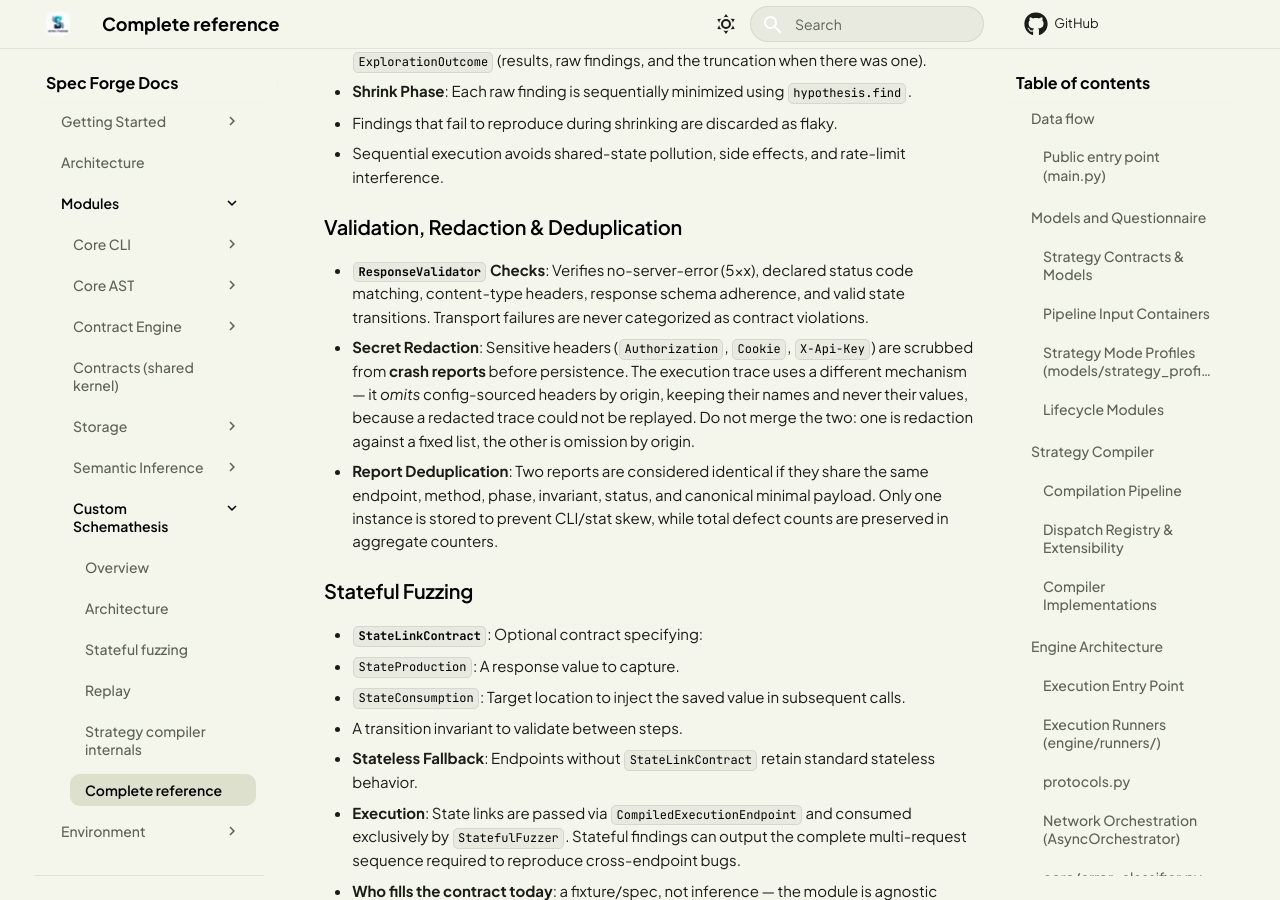
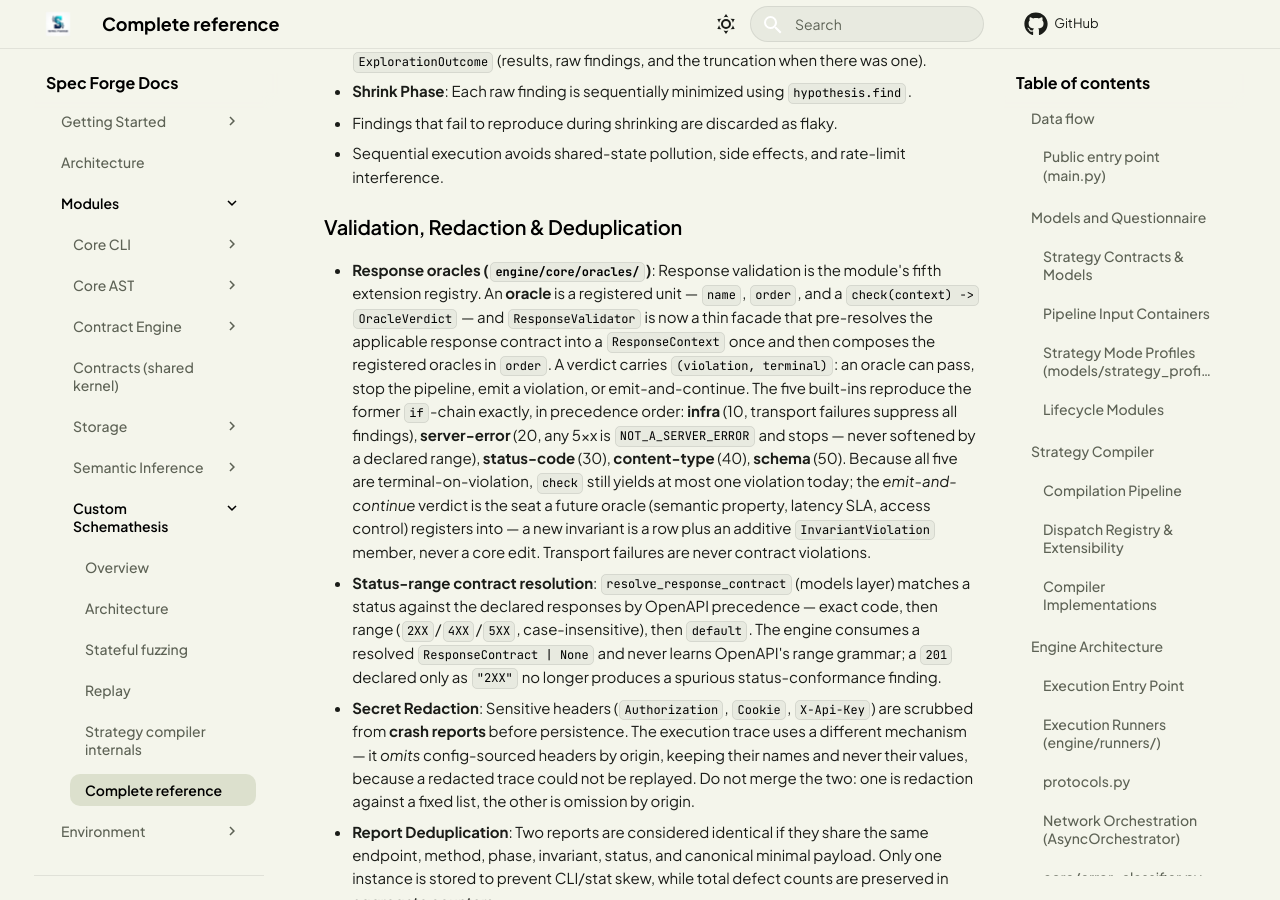
Before and after one commit to Spec-Forge-Testing/specforge-docs, an MkDocs documentation site: the page built from docs/modules/custom-schemathesis/reference.md, in a window 1280 px wide and 900 px high, scrolled down 9058 px. Built offline with MkDocs 1.6.1 and Material for MkDocs 9.7.7, drawn with Linux system fonts in a browser that asks for light colours; comment, search, counter and statistics services are not loaded; some of the changed text lies outside the part shown.

Commit message:
docs(custom-schemathesis): document the response oracle registry

```diff
--- a/docs/modules/custom-schemathesis/reference.md
+++ b/docs/modules/custom-schemathesis/reference.md
@@ -239,7 +239,7 @@ creates its own.
 | :--- | :--- |
 | **`ContextInjector`** | Builds an immutable request blueprint from assembled zone payloads, and records which header names came from the run config. |
 | **`ErrorClassifier`** | Categorizes HTTP responses and transport-level failures. |
-| **`ResponseValidator`** | Enforces declared response formats and state transition invariants. |
+| **`ResponseValidator`** | A thin facade that composes registered **response oracles** (see below) to decide which invariant a response violated. |
 | **`hypothesis_settings`** | Single source of the Hypothesis settings each strategy runs with. |
 | **`AsyncHttpFuzzer`** | Default stateless execution strategy. |
 | **`StatefulFuzzer`** | Executes linked, multi-endpoint request sequences. |
@@ -327,7 +327,8 @@ stateless path.
 
 ### Validation, Redaction & Deduplication
 
-* **`ResponseValidator` Checks**: Verifies no-server-error (5xx), declared status code matching, content-type headers, response schema adherence, and valid state transitions. Transport failures are never categorized as contract violations.
+* **Response oracles (`engine/core/oracles/`)**: Response validation is the module's fifth extension registry. An **oracle** is a registered unit — `name`, `order`, and a `check(context) -> OracleVerdict` — and `ResponseValidator` is now a thin facade that pre-resolves the applicable response contract into a `ResponseContext` once and then composes the registered oracles in `order`. A verdict carries `(violation, terminal)`: an oracle can pass, stop the pipeline, emit a violation, or emit-and-continue. The five built-ins reproduce the former `if`-chain exactly, in precedence order: **infra** (10, transport failures suppress all findings), **server-error** (20, any 5xx is `NOT_A_SERVER_ERROR` and stops — never softened by a declared range), **status-code** (30), **content-type** (40), **schema** (50). Because all five are terminal-on-violation, `check` still yields at most one violation today; the *emit-and-continue* verdict is the seat a future oracle (semantic property, latency SLA, access control) registers into — a new invariant is a row plus an additive `InvariantViolation` member, never a core edit. Transport failures are never contract violations.
+* **Status-range contract resolution**: `resolve_response_contract` (models layer) matches a status against the declared responses by OpenAPI precedence — exact code, then range (`2XX`/`4XX`/`5XX`, case-insensitive), then `default`. The engine consumes a resolved `ResponseContract | None` and never learns OpenAPI's range grammar; a `201` declared only as `"2XX"` no longer produces a spurious status-conformance finding.
 * **Secret Redaction**: Sensitive headers (`Authorization`, `Cookie`, `X-Api-Key`) are scrubbed from **crash reports** before persistence. The execution trace uses a different mechanism — it *omits* config-sourced headers by origin, keeping their names and never their values, because a redacted trace could not be replayed. Do not merge the two: one is redaction against a fixed list, the other is omission by origin.
 * **Report Deduplication**: Two reports are considered identical if they share the same endpoint, method, phase, invariant, status, and canonical minimal payload. Only one instance is stored to prevent CLI/stat skew, while total defect counts are preserved in aggregate counters.
 
```
